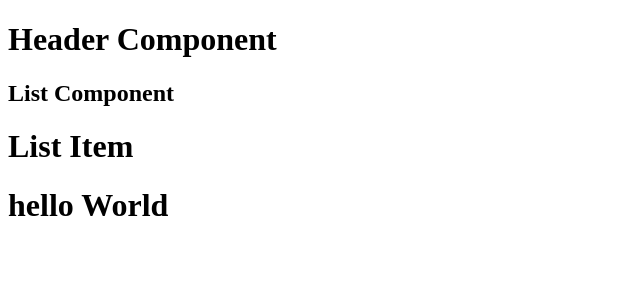
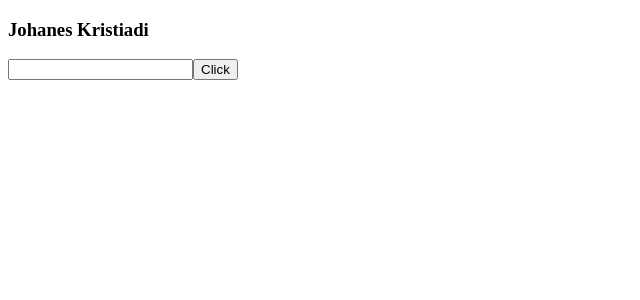
Before and after one commit to JohanesKristiadi/LearnReact, a React (Create React App) app: page / in a window 1280 px wide. Shown: the top 300 px of the page, without its empty margins (0-640 px from the left). Built offline with nearby package versions, Linux system fonts and the light colour scheme.

Commit message:
adding some changes

```diff
--- a/src/components/App.js
+++ b/src/components/App.js
@@ -1,16 +1,39 @@
 import React from "react"
-import Header from "./Header";
-import List from "./List"
+// import Header from "./Header";
+// import List from "./List"
+// import Button from "./Button"
 
 // membuat komponen dengan menggunakan class
 
 class App extends React.Component{
+    state ={
+        name : "Johanes Kristiadi",
+        text : ""
+    }
+    click = () => {
+        this.setState({
+            name : this.state.text
+        })
+        this.setState({
+            text:""
+        })
+    }
+
+    change = e=>{
+        this.setState({
+            text :e.target.value
+        })
+    }
     render(){
         return(
             <div>
-                <Header/>
+                {/* <Header/>
                 <List/>
-                <h1>hello World</h1>
+                <h1>hello World</h1> */}
+                <h3>{this.state.name}</h3>
+                <input type="text" value ={this.state.text} onChange ={this.change}/>
+                <button onClick = {this.click}>Click</button>
+                {/* <Button onClick = {this.change}/> */}
             </div>
         )
     }
--- /dev/null
+++ b/src/components/Button.js
@@ -0,0 +1,18 @@
+import React from "react";
+import PropTypes from 'prop-types'
+
+class Button extends React.Component{
+    render(){
+        return(
+            <div>
+                <button> Button</button>
+            </div>
+        )
+    }
+}
+
+Button.propTypes = {
+    color : PropTypes.number
+}
+
+export default Button;
--- a/src/index.js
+++ b/src/index.js
@@ -1,6 +1,6 @@
 import React from "react";
 import ReactDOM from "react-dom";
-import App from "./components/App"
+import App from "./components/App.js"
 
 // const App = () => {
 //     return (
```
